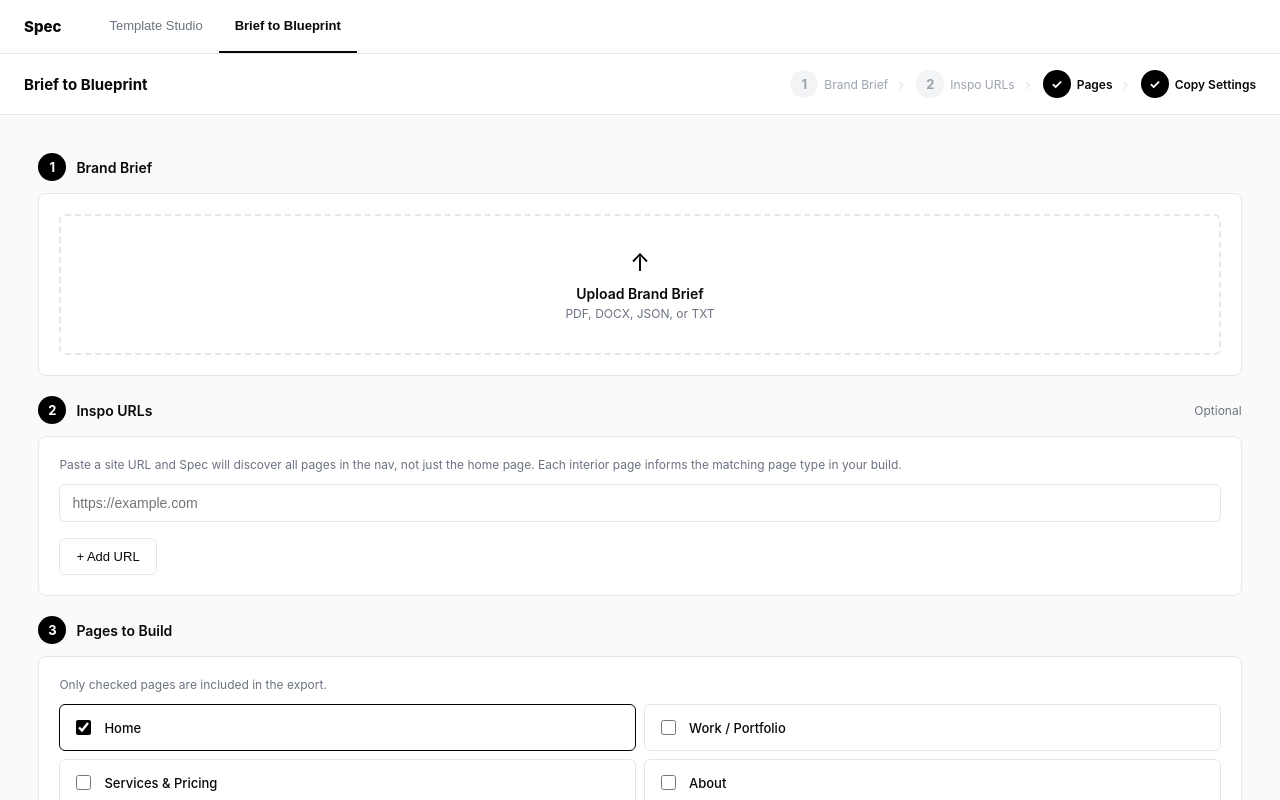
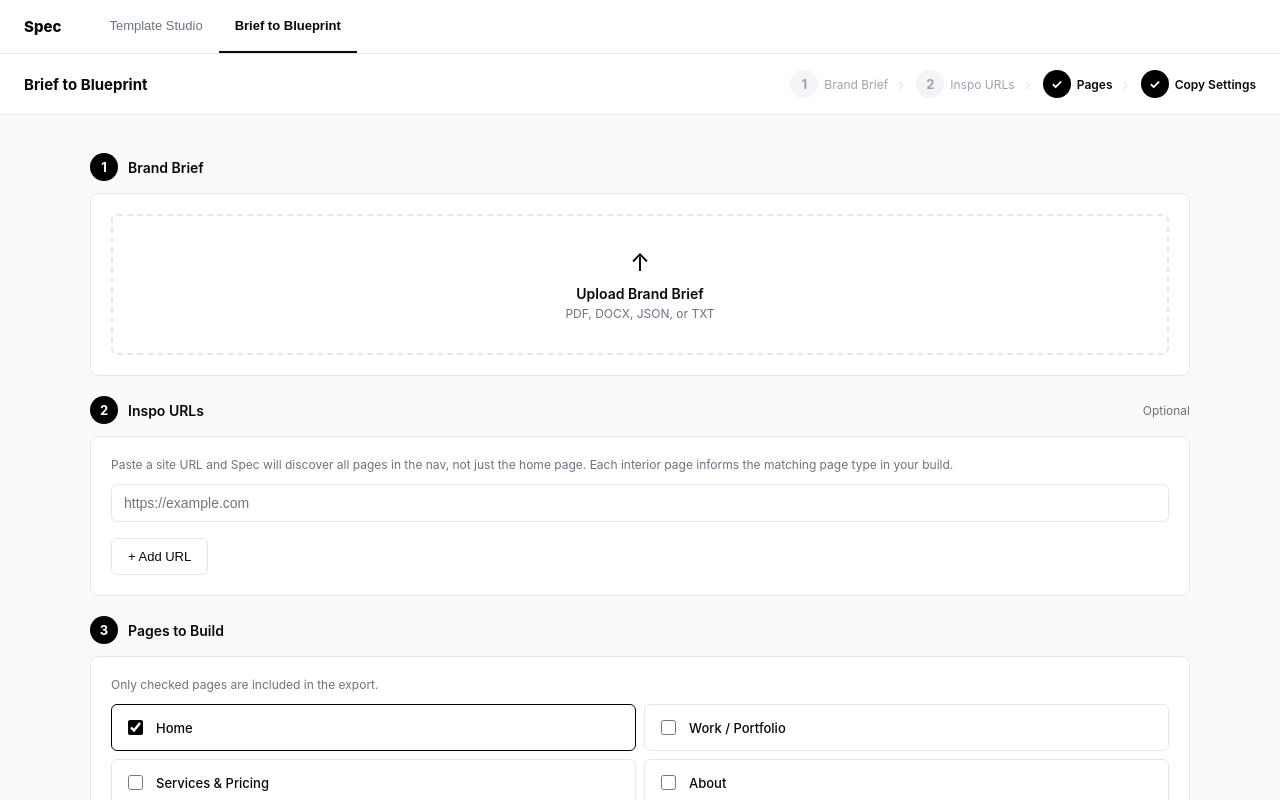
Before and after one commit to sectacularcode/spec, a React (Vite) app: page / in a window 1280 px wide. Both pictures are taken after a click on the button "Brief to Blueprint". Shown: the top 800 px of the page. Built offline with nearby package versions, Linux system fonts and the light colour scheme.

Commit message:
Add 1100px max-width inner container to Blueprint — comfortable reading width

```diff
--- a/src/CustomBuild.jsx
+++ b/src/CustomBuild.jsx
@@ -1839,6 +1839,7 @@
       <div style={{ display: "grid", gridTemplateColumns: generated ? "520px 1fr" : "1fr", gap: "0", minHeight: "calc(100vh - 57px)" }}>
 
         <div style={{ padding: "clamp(20px,3vw,40px) clamp(16px,3vw,40px)", borderRight: generated ? "1px solid #e5e7eb" : "none", overflowY: "auto", flexShrink: 0 }}>
+          <div style={{ maxWidth: generated ? "100%" : "1100px", margin: "0 auto" }}>
 
           {/* STEP 1 */}
           <div style={{ marginBottom: "20px" }}>
@@ -2036,6 +2037,7 @@
               </div>
             </div>
           )}
+          </div>
         </div>
 
         {generated && (
```
